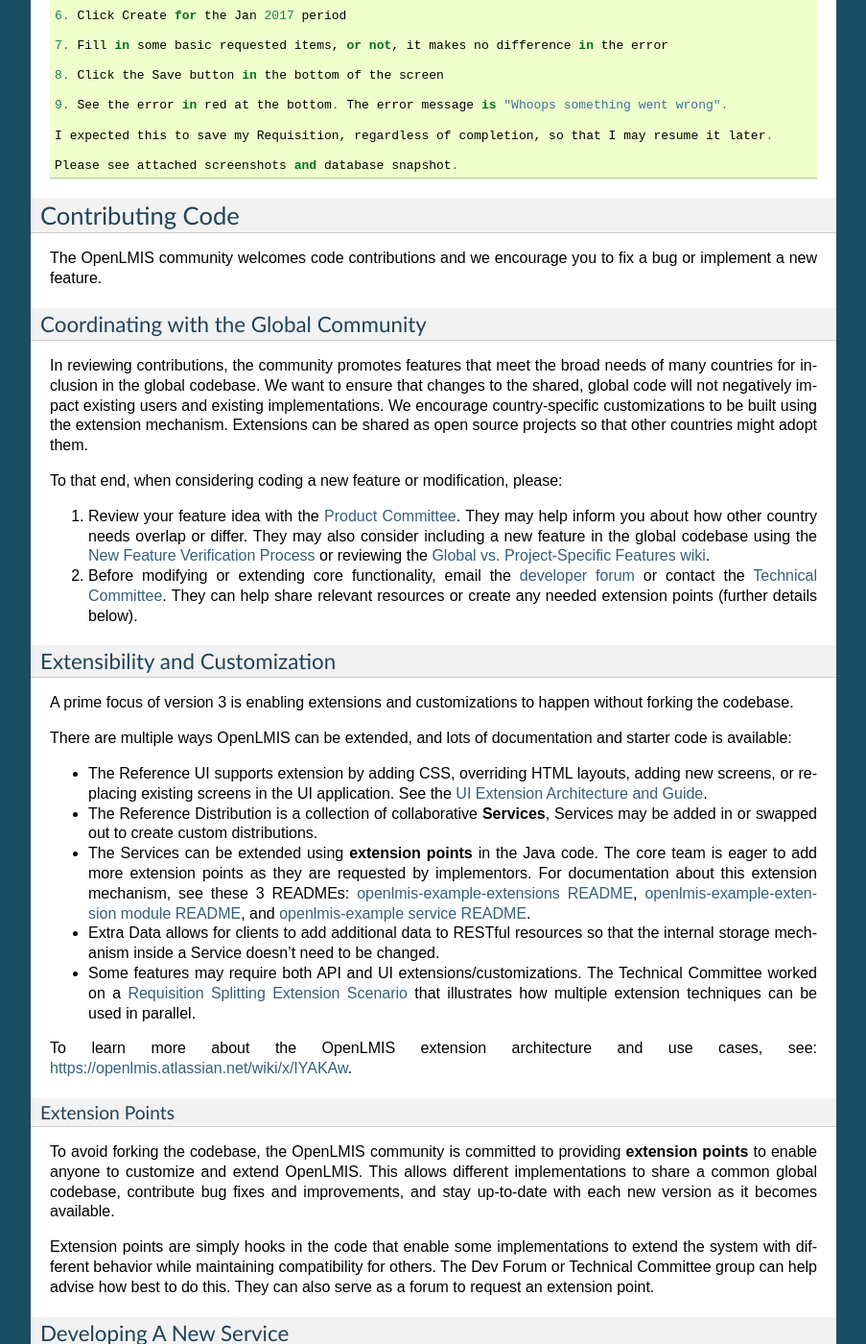
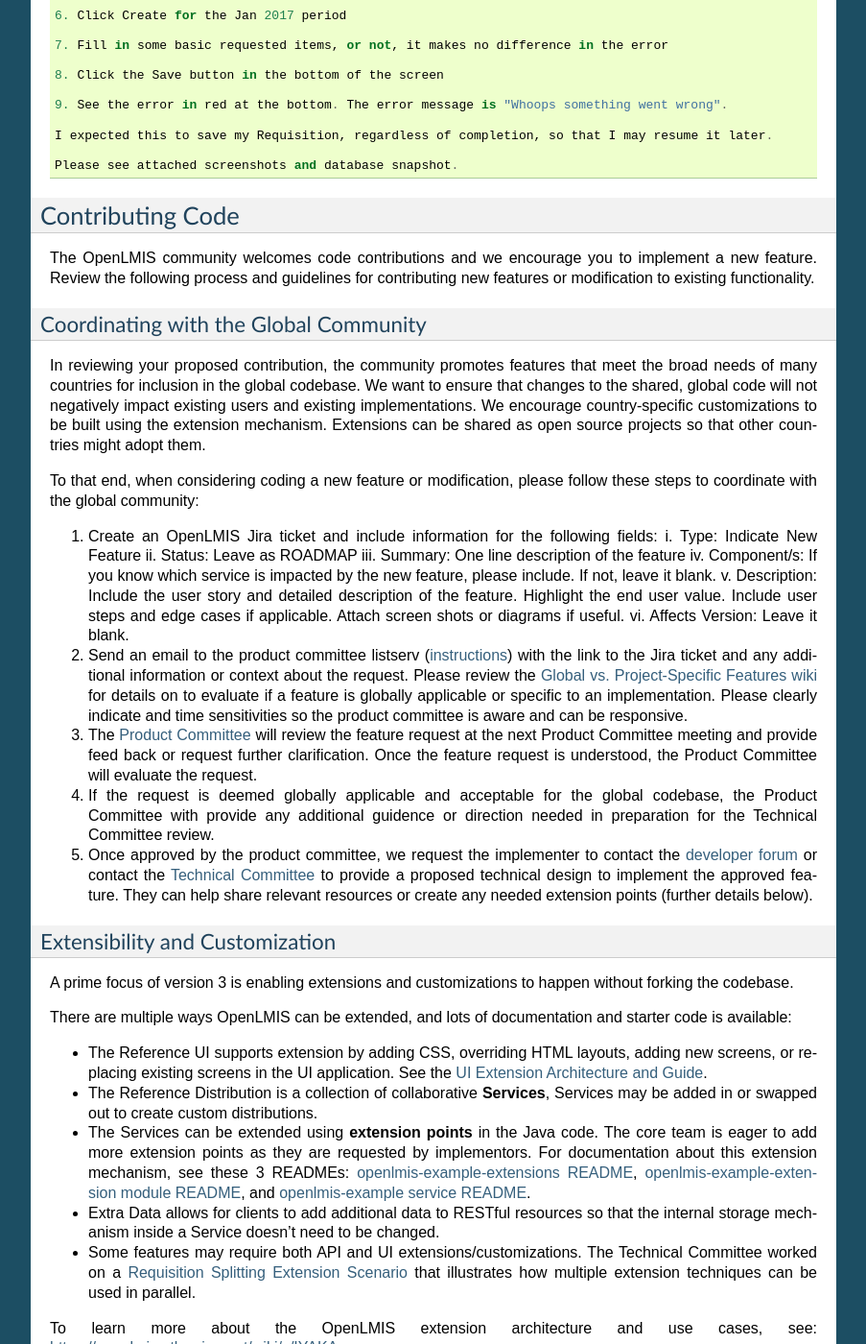
Before and after one commit to OpenLMIS/openlmis-ref-distro, a Sphinx documentation site: the page built from docs/source/contribute/contributionGuide.md, in a window 1280 px wide and 1400 px high, scrolled down 1288 px. Shown: the whole window at 96% size, without its empty margins (198-1101 px from the left). Built offline with Sphinx 7.4.7, drawn with Linux system fonts in a browser that asks for light colours; pages that are not in the unit, such as notebooks, are missing from menus; some of the changed text lies outside the part shown.

Commit message:
OLMIS-3467 Updated text
Update the Coordinating with the Global Community Section

```diff
--- a/docs/source/contribute/contributionGuide.md
+++ b/docs/source/contribute/contributionGuide.md
@@ -9,7 +9,7 @@
 
 ## Reporting Bugs
 
-The OpenLMIS community uses JIRA for [tracking bugs](https://openlmis.atlassian.net/projects/OLMIS/issues/).
+The OpenLMIS community uses JIRA for [tracking bugs](https://openlmis.atlassian.net/projects/OLMIS/issues/). All bugs must be submitted to the OLMIS project to be reviewed or worked on.
 This system helps track current and historical bugs, what work has been done, and so on. Reporting a bug with this
 tool is the best way to get the bug fixed quickly and correctly.
 
@@ -75,25 +75,29 @@
 
 ## Contributing Code
 
-The OpenLMIS community welcomes code contributions and we encourage you to fix a bug or implement a new feature.
+The OpenLMIS community welcomes code contributions and we encourage you to implement a new feature. Review the following process and guidelines for contributing new features or modification to existing functionality.
 
 ### Coordinating with the Global Community
 
-In reviewing contributions, the community promotes features that meet the broad needs of many countries for
+In reviewing your proposed contribution, the community promotes features that meet the broad needs of many countries for
 inclusion in the global codebase. We want to ensure that changes to the shared, global code will not
 negatively impact existing users and existing implementations. We encourage country-specific customizations to
 be built using the extension mechanism. Extensions can be shared as open source projects so that other countries
 might adopt them.
 
-To that end, when considering coding a new feature or modification, please:
+To that end, when considering coding a new feature or modification, please follow these steps to coordinate with the global community:
 
-1. Review your feature idea with the [Product Committee](https://openlmis.atlassian.net/wiki/display/OP/Product+Committee).
-They may help inform you about how other country needs overlap or differ. They may also consider including a new
-feature in the global codebase using the [New Feature Verification Process](https://openlmis.atlassian.net/wiki/display/OP/New+Feature+Verification+Process)
-or reviewing the [Global vs. Project-Specific Features wiki](https://openlmis.atlassian.net/wiki/display/OP/Global+vs.+Project-Specific+Features).
-2. Before modifying or extending core functionality, email the [developer forum](https://groups.google.com/forum/#!forum/openlmis-dev)
-or contact the [Technical Committee](https://openlmis.atlassian.net/wiki/display/OP/Technical+Committee).
-They can help share relevant resources or create any needed extension points (further details below).
+1. Create an OpenLMIS Jira ticket and include information for the following fields:
+  i. Type: Indicate New Feature
+  ii. Status: Leave as ROADMAP
+  iii. Summary: One line description of the feature
+  iv. Component/s: If you know which service is impacted by the new feature, please include. If not, leave it blank.
+  v. Description: Include the user story and detailed description of the feature. Highlight the end user value. Include user steps and edge cases if applicable. Attach screen shots or diagrams if useful.
+  vi. Affects Version: Leave it blank.
+2. Send an email to the product committee listserv ([instructions](https://openlmis.atlassian.net/wiki/spaces/OP/pages/27000853/Community)) with the link to the Jira ticket and any additional information or context about the request. Please review the [Global vs. Project-Specific Features wiki](https://openlmis.atlassian.net/wiki/display/OP/Global+vs.+Project-Specific+Features) for details on to evaluate if a feature is globally applicable or specific to an implementation. Please clearly indicate and time sensitivities so the product committee is aware and can be responsive.
+3. The [Product Committee](https://openlmis.atlassian.net/wiki/display/OP/Product+Committee) will review the feature request at the next Product Committee meeting and provide feed back or request further clarification. Once the feature request is understood, the Product Committee will evaluate the request.
+4. If the request is deemed globally applicable and acceptable for the global codebase, the Product Committee with provide any additional guidence or direction needed in preparation for the Technical Committee review.
+5. Once approved by the product committee, we request the implementer to contact the [developer forum](https://groups.google.com/forum/#!forum/openlmis-dev) or contact the [Technical Committee](https://openlmis.atlassian.net/wiki/display/OP/Technical+Committee) to provide a proposed technical design to implement the approved feature. They can help share relevant resources or create any needed extension points (further details below).
 
 ### Extensibility and Customization
 
```
